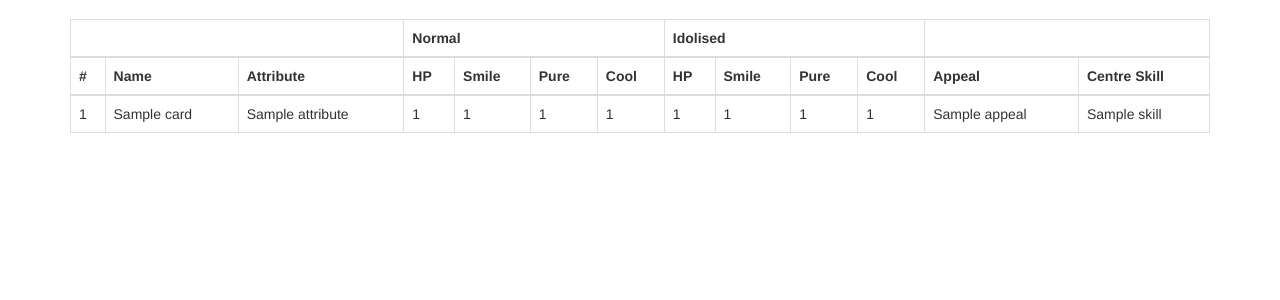
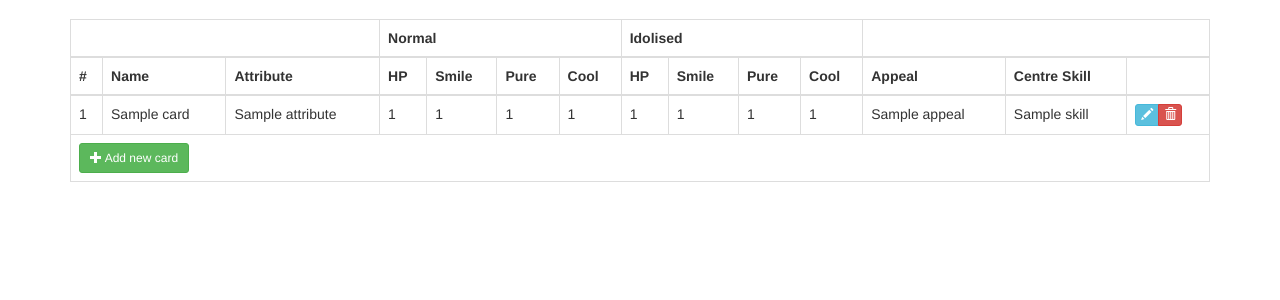
Before and after one commit to ackwell/llsif-db, a Flask app: page /cards in a window 1280 px wide. Shown: the part 51-351 px from the top of the page. Run offline with Flask 2, Linux system fonts and the light colour scheme; tables that the repository leaves empty hold one stand-in row (values such as "Sample post"); some libraries are stand-ins or nearby versions.

Commit message:
Added edit controls to card list

```diff
--- a/app/templates/cards/index.html
+++ b/app/templates/cards/index.html
@@ -7,7 +7,7 @@
 			<th colspan="3"></th>
 			<th colspan="4">Normal</th>
 			<th colspan="4">Idolised</th>
-			<th colspan="2"></th>
+			<th colspan="3"></th>
 		</tr>
 		<tr>
 			<th>#</th>
@@ -23,8 +23,18 @@
 			<th>Cool</th>
 			<th>Appeal</th>
 			<th>Centre Skill</th>
+			<th></th>
 		</tr>
 	</thead>
+	<tfoot>
+		<tr>
+			<td colspan="14">
+				<a href="#" class="btn btn-success btn-sm">
+					<span class="glyphicon glyphicon-plus"></span> Add new card
+				</a>
+			</td>
+		</tr>
+	</tfoot>
 	<tbody>
 		{% for card in cards %}
 			<tr>
@@ -41,6 +51,16 @@
 				<td>{{ card.idolised_state.cool }}</td>
 				<td>{{ card.appeal.name }}</td>
 				<td>{{ card.skill.name }}</td>
+				<td>
+					<div class="btn-group">
+						<a href="#" class="btn btn-info btn-xs">
+							<span class="glyphicon glyphicon-pencil"></span>
+						</a>
+						<a href="#" class="btn btn-danger btn-xs">
+							<span class="glyphicon glyphicon-trash"></span>
+						</a>
+					</div>
+				</td>
 			</tr>
 		{% endfor %}
 	</tbody>
```
